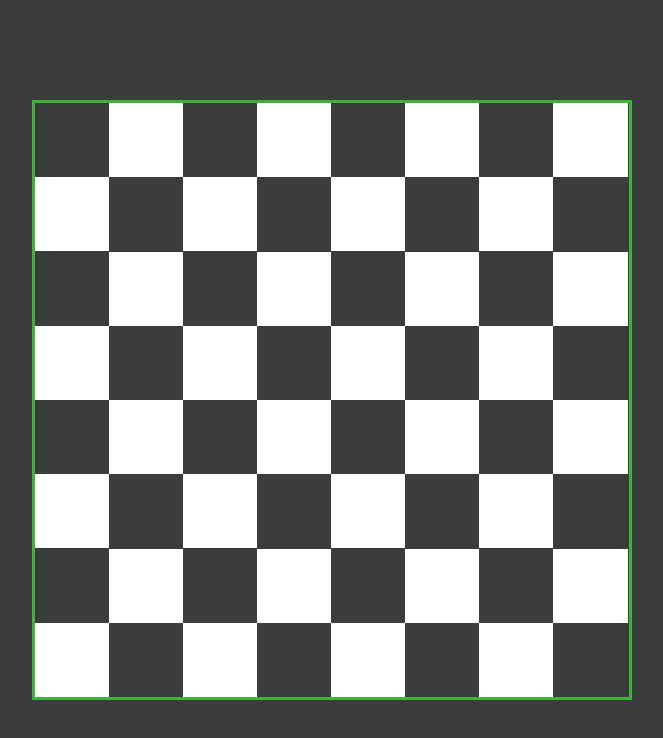
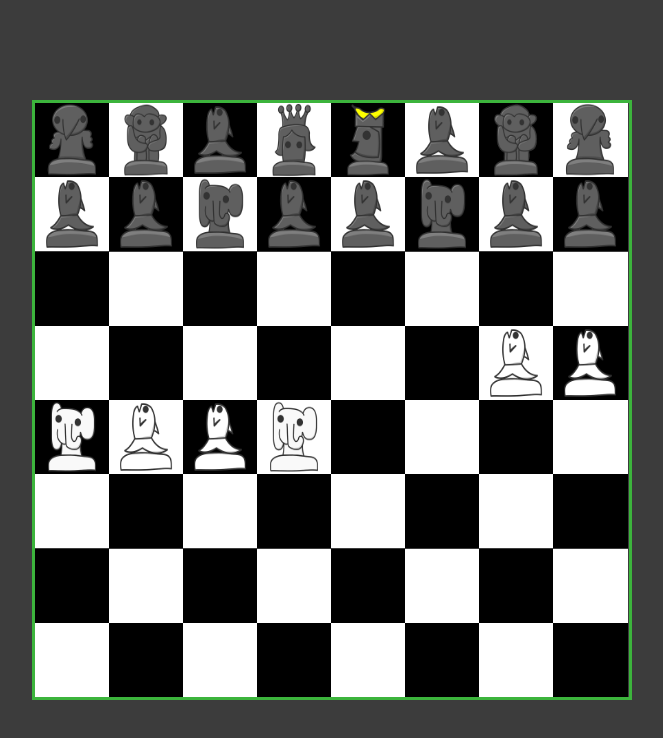
Before and after one commit to SudoTheHacker/Chess2.0-Jenkins-Version, a plain HTML site: page index.html in a window 1280 px wide. Shown: the whole page, without its empty margins (308-971 px from the left). Drawn offline with Linux system fonts and the light colour scheme.

Commit message:
Random ass stuff

```diff
--- a/main.js
+++ b/main.js
@@ -38,9 +38,10 @@ while (x != 8)
       last = 1;
     } else
     {
+      div.style.backgroundColor = "black";
       last = 0;
     }
-    div.id = "pos" + (((x*8)+y)+1)
+    div.id = "pos-" + (((x*8)+y)+1)
     board.appendChild(div);
     y++;
   }
@@ -72,7 +73,7 @@ y=0;
  */
 
 
-const startpos_str = '"BR""BM""BF""BQ""BKB""BF""BM""BR"/"BF""BF""BE""BF""BF""BE""BF""BF"////"WF""WF""WE""WF""WF""WE""WF""WF"/"WR""WM""WF""WQ""WKB""WF""WM""WR"';
+const startpos_str = '"BR""BM""BF""BQ""BKB""BF""BM""BR""BF""BF""BE""BF""BF""BE""BF""BF"////"WF""WF""WE""WF""WF""WE""WF""WF"WR""WM""WF""WQ""WKB""WF""WM""WR"';
 let startpos_arr=startpos_str.split('"');
 let startpos_arr_lenght = startpos_arr.length;
 let startpos = {};
@@ -125,15 +126,87 @@ var div = document.createElement("div");
 while(x != startpos_len)
 {
   console.log(startpos);
+  var space = 0;
   var imgPiece = document.createElement("img");
   switch(startpos[x])
   {
     case "BR":
-      imgPiece.src = "."
-       let img=document.getElementById('pos' + x);
-       img.appendChild(imgPiece);
+      imgPiece.src = "./Pieces/Black/Black Rook.png"
+      imgPiece.width = board.clientWidth/9.5
+      document.getElementById(`pos-${x+space+1}`)?.appendChild(imgPiece);
+      break;
+    case "BM":
+      imgPiece.src = "./Pieces/Black/Black Monkey.png"
+      imgPiece.width = board.clientWidth/9.5
+      document.getElementById(`pos-${x+space+1}`)?.appendChild(imgPiece);
+      break;
+    case "BF":
+      imgPiece.src = "./Pieces/Black/Black Fish.png"
+      imgPiece.width = board.clientWidth/9.5
+      document.getElementById(`pos-${x+space+1}`)?.appendChild(imgPiece);
+      break;
+    case "BQ":
+      imgPiece.src = "./Pieces/Black/Black Queen.png"
+      imgPiece.width = board.clientWidth/9.5
+      document.getElementById(`pos-${x+1+space}`)?.appendChild(imgPiece);
+      break;
+    case "BKB":
+      imgPiece.src = "./Pieces/Black/Black King Banana.png"
+      imgPiece.width = board.clientWidth/9.5
+      document.getElementById(`pos-${x+1+space}`)?.appendChild(imgPiece);
+      break;
+    case "BE":
+      imgPiece.src = "./Pieces/Black/Black Elephant.png"
+      imgPiece.width = board.clientWidth/9.5
+      document.getElementById(`pos-${x+1+space}`)?.appendChild(imgPiece);
+      break;
+    case "BBK":
+      imgPiece.src = "./Pieces/Black/Black King.png"
+      imgPiece.width = board.clientWidth/9.5
+      document.getElementById(`pos-${x+1+space}`)?.appendChild(imgPiece);
+      break;
+    case "WR":
+      imgPiece.src = "./Pieces/White/White Rook.png"
+      imgPiece.width = board.clientWidth/9.5
+      document.getElementById(`pos-${x+1+space}`)?.appendChild(imgPiece);
+      break;
+    case "WE":
+      imgPiece.src = "./Pieces/White/White Elephant.png"
+      imgPiece.width = board.clientWidth/9.5
+      document.getElementById(`pos-${x+1+space}`)?.appendChild(imgPiece);
+      break;
+    case "WF":
+      imgPiece.src = "./Pieces/White/White Fish.png"
+      imgPiece.width = board.clientWidth/9.5
+      document.getElementById(`pos-${x+1+space}`)?.appendChild(imgPiece);
+      break;
+    case "WKB":
+      imgPiece.src = "./Pieces/White/White King Banana.png"
+      imgPiece.width = board.clientWidth/9.5
+      document.getElementById(`pos-${x+1+space}`)?.appendChild(imgPiece);
+      break;
+    case "WBK":
+      imgPiece.src = "./Pieces/White/White King.png"
+      imgPiece.width = board.clientWidth/9.5
+      document.getElementById(`pos-${x+1+space}`)?.appendChild(imgPiece);
+      break;
+    case "WM":
+      imgPiece.src = "./Pieces/White/White Monkey.png"
+      imgPiece.width = board.clientWidth/9.5
+      document.getElementById(`pos-${x+1+space}`)?.appendChild(imgPiece);
+      break;
+    case "WQ":
+      imgPiece.src = "./Pieces/White/White Queen.png"
+      imgPiece.width = board.clientWidth/9.5
+      document.getElementById(`pos-${x+1+space}`)?.appendChild(imgPiece);
+      break;
+    case "/":
+      space=16;
+      alert(space);
+      break;
     default:
-      // alert("Startpos contain errors")
+      alert("Startpos contain errors")
+      break;
   }
   x++;
 }
--- a/style.css
+++ b/style.css
@@ -18,3 +18,10 @@ body
   flex-wrap: wrap;
   border: 3px solid rgb(60,180,60);
 }
+#board div img
+{
+  display: block;
+  margin-left: auto;
+  margin-right: auto;
+  height: 100%;
+}
```
